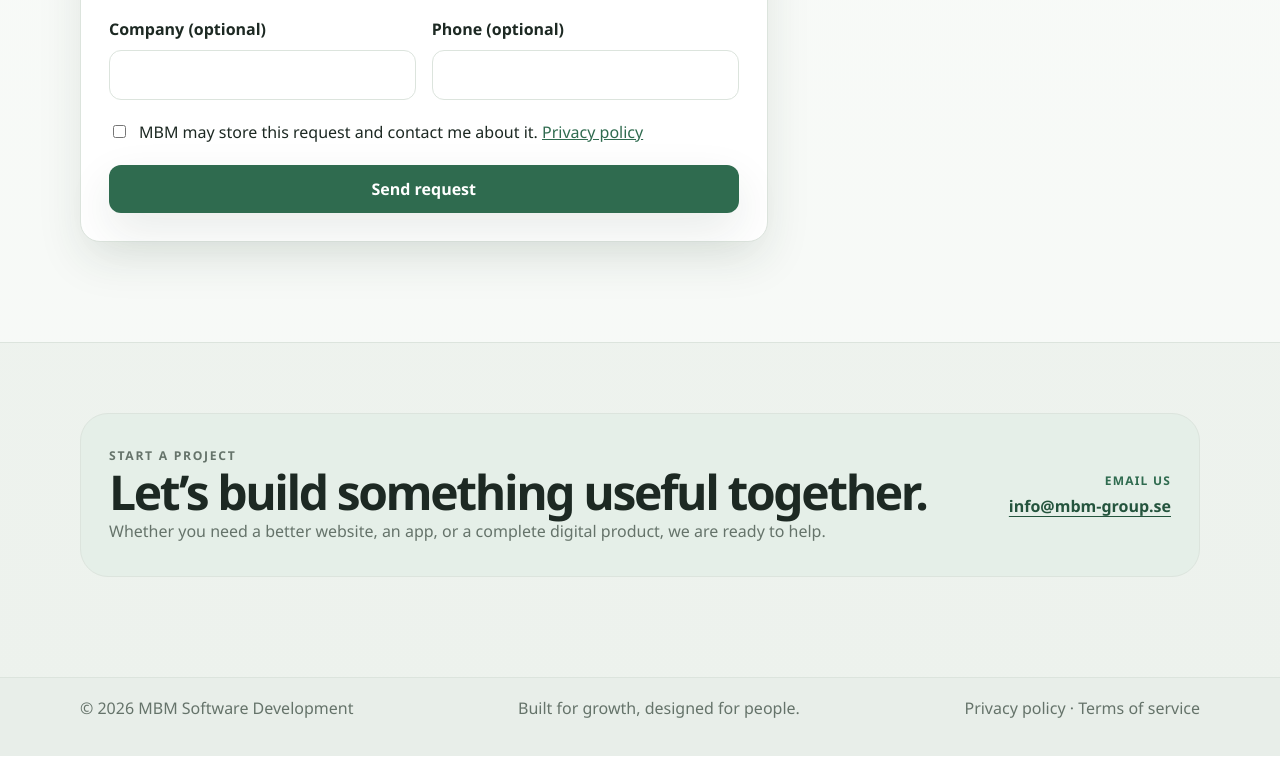
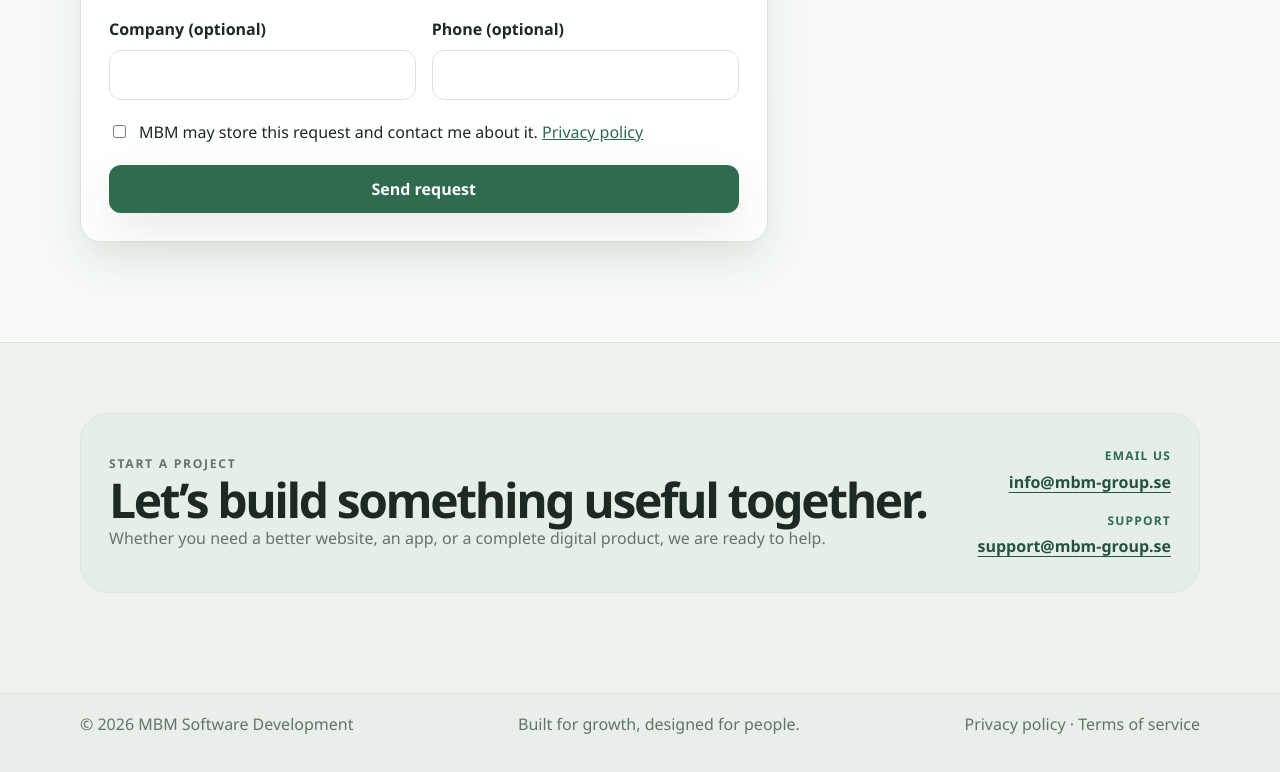
Before and after one commit to mbm-group-ab/company-site, a plain HTML site: page index.html in a window 1280 px wide. Shown: the part 9212-9984 px from the top of the page. Drawn offline with Linux system fonts and the light colour scheme.

Commit message:
Contact addresses in one file (contact.js): info + support, .se and .ir
Co-Authored-By: Claude Sonnet 5.5 <noreply@anthropic.com>

```diff
--- /dev/null
+++ b/contact.js
@@ -0,0 +1,18 @@
+// The ONE place for the public contact addresses (owner, 2026-11-17).
+// To add or change an address: edit CONTACT below, nothing else. Every page marks a mail link or address with
+// data-mail="<kind>" (for example <a data-mail="support"></a>) and this file fills in href and text.
+// All addresses forward through Cloudflare Email Routing to the owner's mailbox (plans/domains.md).
+//   se = mbm-group.se        ir = mbm-family.ir and mbm-computer.ir (both Iranian domains show the .ir address)
+const CONTACT = {
+  se: { info: 'info@mbm-group.se', support: 'support@mbm-group.se' },
+  ir: { info: 'info@mbm-computer.ir', support: 'support@mbm-computer.ir' }
+};
+
+const mbmMail = (kind) => CONTACT[/\.ir$/i.test(window.location.hostname) ? 'ir' : 'se'][kind] || '';
+
+document.querySelectorAll('[data-mail]').forEach((el) => {
+  const address = mbmMail(el.dataset.mail);
+  if (!address) return;
+  el.textContent = address;
+  if (el.tagName === 'A') el.href = `mailto:${address}`;
+});
--- a/index.html
+++ b/index.html
@@ -353,7 +353,9 @@
 
           <div class="contact-details">
             <span class="contact-label" data-i18n="emailLabel">Email us</span>
-            <a href="mailto:info@mbm-group.se">info@mbm-group.se</a>
+            <a data-mail="info" href="mailto:info@mbm-group.se">info@mbm-group.se</a>
+            <span class="contact-label" data-i18n="supportLabel">Support</span>
+            <a data-mail="support" href="mailto:support@mbm-group.se">support@mbm-group.se</a>
           </div>
         </div>
       </section>
@@ -389,8 +391,9 @@
       </section>
     </div>
 
+    <script src="contact.js"></script>
     <script src="start-texts.js"></script>
-    <script src="script.js?v=20261111"></script>
+    <script src="script.js?v=20261117"></script>
     <script src="start.js"></script>
   </body>
 </html>
--- a/script.js
+++ b/script.js
@@ -55,6 +55,7 @@ const translations = {
     contactTitle: 'Let’s build something useful together.',
     contactText: 'Whether you need a better website, an app, or a complete digital product, we are ready to help.',
     emailLabel: 'Email us',
+    supportLabel: 'Support',
     footerNote: 'Built for growth, designed for people.'
   },
   fa: {
@@ -113,6 +114,7 @@ const translations = {
     contactTitle: 'بیایید چیزی مفید و کاربردی بسازیم.',
     contactText: 'چه وب‌سایت بهتری نیاز داشته باشید، چه اپلیکیشنی و چه یک محصول دیجیتال کامل، آماده کمک هستیم.',
     emailLabel: 'ایمیل ما',
+    supportLabel: 'پشتیبانی',
     footerNote: 'ساخته‌شده برای رشد، طراحی‌شده برای انسان‌ها.'
   },
   sv: {
@@ -171,6 +173,7 @@ const translations = {
     contactTitle: 'Låt oss bygga något användbart tillsammans.',
     contactText: 'Oavsett om du behöver en bättre webbplats, en app eller en komplett digital produkt är vi redo att hjälpa.',
     emailLabel: 'E-posta oss',
+    supportLabel: 'Support',
     footerNote: 'Byggt för tillväxt, designat för människor.'
   }
 };
--- a/start-texts.js
+++ b/start-texts.js
@@ -40,7 +40,7 @@ const startTranslations = {
         bad_email: 'Check the email address.',
         no_consent: 'Please tick the box so we may contact you.',
         rate_limited: 'Too many requests. Try again in a while.',
-        generic: 'Something went wrong. Email us at info@mbm-group.se instead.'
+        generic: 'Something went wrong. Email us at {info} instead.'
       }
     },
     sana: {
@@ -97,7 +97,7 @@ const startTranslations = {
         bad_email: 'Kontrollera e-postadressen.',
         no_consent: 'Kryssa i rutan så att vi får kontakta dig.',
         rate_limited: 'För många förfrågningar. Försök igen om en stund.',
-        generic: 'Något gick fel. Mejla oss på info@mbm-group.se i stället.'
+        generic: 'Något gick fel. Mejla oss på {info} i stället.'
       }
     },
     sana: {
@@ -154,7 +154,7 @@ const startTranslations = {
         bad_email: 'نشانی ایمیل را بررسی کنید.',
         no_consent: 'لطفاً گزینه را تیک بزنید تا بتوانیم با شما تماس بگیریم.',
         rate_limited: 'درخواست‌ها زیاد است. کمی بعد دوباره امتحان کنید.',
-        generic: 'مشکلی پیش آمد. لطفاً به info@mbm-group.se ایمیل بزنید.'
+        generic: 'مشکلی پیش آمد. لطفاً به {info} ایمیل بزنید.'
       }
     },
     sana: {
--- a/start.js
+++ b/start.js
@@ -76,7 +76,7 @@
 
   function showError(reason) {
     errorEl.hidden = false;
-    errorEl.textContent = text(`start.errors.${reason}`) || text('start.errors.generic');
+    errorEl.textContent = (text(`start.errors.${reason}`) || text('start.errors.generic')).replace('{info}', mbmMail('info'));
   }
 
   if (form) {
--- a/styles.css
+++ b/styles.css
@@ -1210,3 +1210,7 @@ button.btn:disabled {
     width: 100%;
   }
 }
+
+.contact-details a + .contact-label {
+  margin-top: 16px;
+}
```
Also changed, not shown: privacy.html (+3 -2 lines), terms.html (+2 -1 lines), 1 other file.
